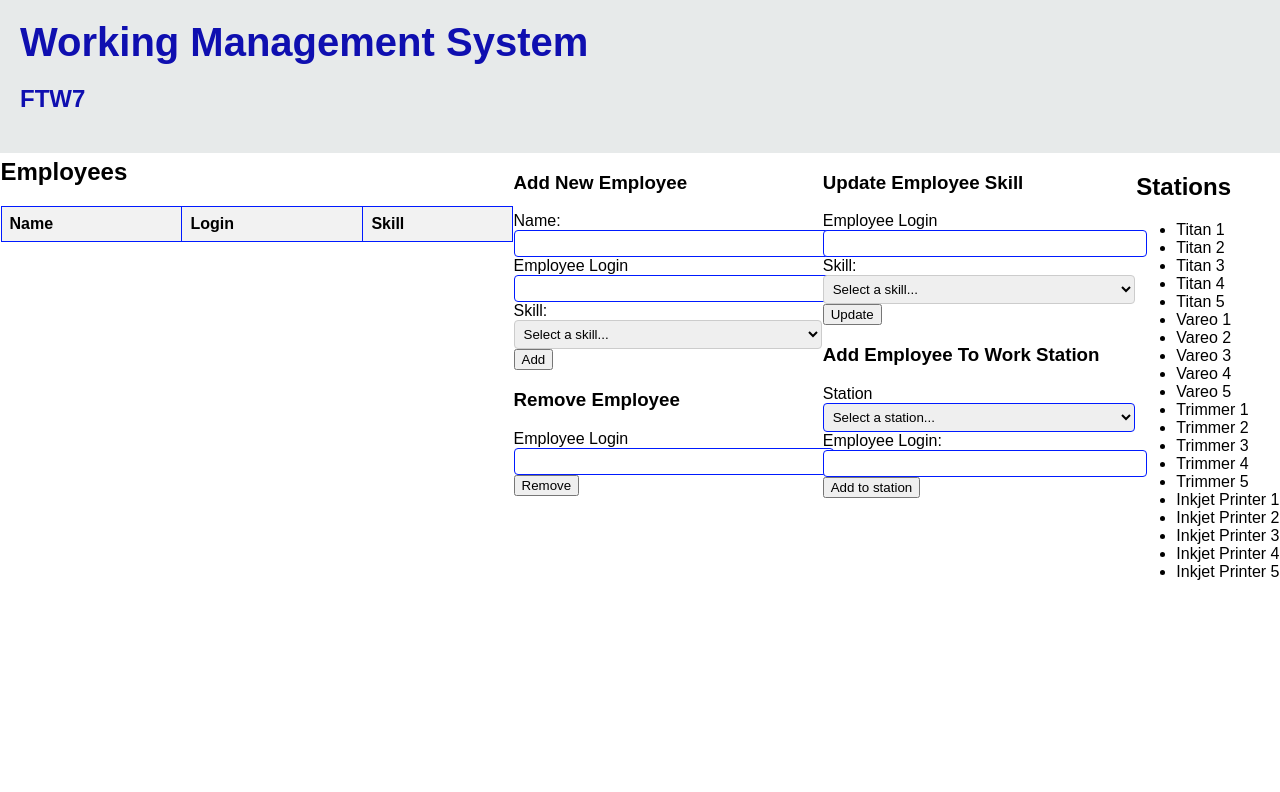
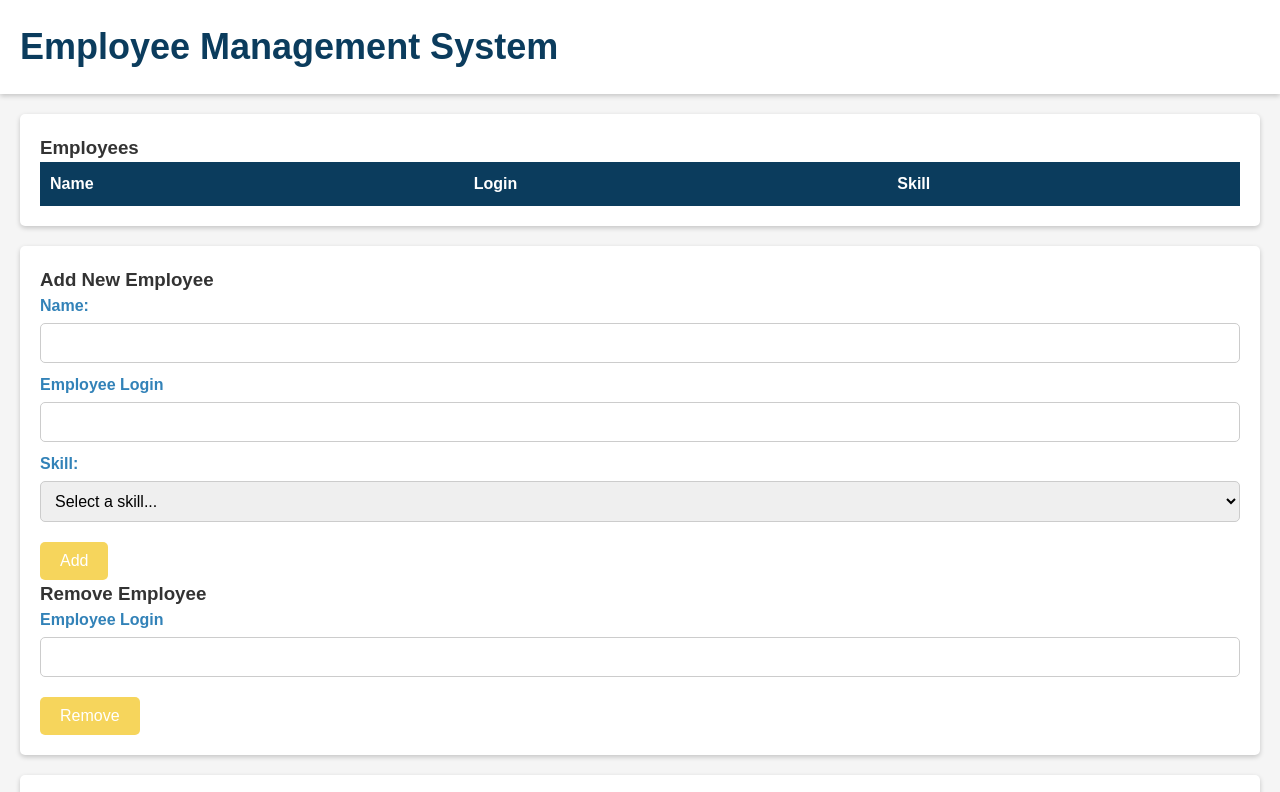
Before and after one commit to nnpk1007/phase-1-project-employee-management-system, a plain HTML site: page index.html in a window 1280 px wide. Shown: the top 792 px of the page. Drawn offline with Linux system fonts and the light colour scheme; no server answers.

Commit message:
fix addEmployee function to check name and login

```diff
--- a/index.html
+++ b/index.html
@@ -9,12 +9,11 @@
   </head>
   <body>
     <header>
-      <h1>Working Management System</h1>
-      <h2>FTW7</h2>
+      <h1>Employee Management System</h1>
     </header>
     <main>
       <section class="employees">
-        <h2>Employees</h2>
+        <h3>Employees</h3>
         <table id="employee-table">
           <thead>
             <tr>
@@ -42,7 +41,7 @@
           </div>
           <div>
             <label for="employee-skill">Skill:</label>
-            <select id="employee-skill">
+            <select id="employee-skill" required>
               <option value="">Select a skill...</option>
               <option value="titan">Titan</option>
               <option value="vareo">Vareo</option>
@@ -69,7 +68,7 @@
           </div>
           <div>
             <label for="employee-skill-update">Skill:</label>
-            <select id="employee-skill-update">
+            <select id="employee-skill-update" required>
               <option value="">Select a skill...</option>
               <option value="titan">Titan</option>
               <option value="vareo">Vareo</option>
@@ -115,9 +114,8 @@
         </form>
       </section>
       <section class="positions">
-        <h2>Stations</h2>
-        <ul>
-
+        <h3>Stations</h3>
+        <ul class="work-station">
           <li>
             Titan 1
             <ul class="employees-at-position" data-position="titan-1">
--- a/main.js
+++ b/main.js
@@ -5,7 +5,7 @@ document.addEventListener("DOMContentLoaded", () => {
   addWork();
   fetchEmployees(); // show employee info when page is load
   addEmployee(); // add new employee and save to db.json
-  removeEmployees()
+  removeEmployees();
   // show employee at station when the page first load
   displayEmployeeAtStation();
 
@@ -41,6 +41,22 @@ document.addEventListener("DOMContentLoaded", () => {
       let employeeName = document.getElementById("employee-name");
       let employeeLogin = document.getElementById("employee-login");
       let employeeSkill = document.getElementById("employee-skill");
+      let employeeTable = document.getElementById("employee-table");
+      let rows = employeeTable.getElementsByTagName("tr");
+
+      for (let i = 0; i < rows.length; i++) {
+        let nameCell = rows[i].querySelectorAll("td")[0];
+        let loginCell = rows[i].querySelectorAll("td")[1];
+
+        if (nameCell && nameCell.textContent === employeeName.value) {
+          alert("Employee name already exist");
+          return;
+        }
+        if (loginCell && loginCell.textContent === employeeLogin.value) {
+          alert("Employee login already exists");
+          return;
+        }
+      }
 
       let newEmployee = {
         name: employeeName.value,
@@ -48,7 +64,6 @@ document.addEventListener("DOMContentLoaded", () => {
         skill: employeeSkill.value,
       };
       saveEmployee(newEmployee);
-
       addEmployeeForm.reset();
     });
   }
@@ -75,14 +90,16 @@ document.addEventListener("DOMContentLoaded", () => {
     const removeEmployeeBtn = document.getElementById("remove-employee-button");
 
     removeEmployeeBtn.addEventListener("click", (event) => {
-      let employeeLogin = document.getElementById("employee-login-remove").value;
+      let employeeLogin = document.getElementById(
+        "employee-login-remove"
+      ).value;
       event.preventDefault();
 
       fetch(`http://localhost:3000/employees?login=${employeeLogin}`)
-      .then(response => response.json())
-      .then(employees => {
+        .then((response) => response.json())
+        .then((employees) => {
           if (employees.length === 0) {
-          alert("Invalid employee login")
+            alert("Invalid employee login");
           }
           let employeeId = employees[0].id;
           console.log(employeeId);
@@ -90,14 +107,14 @@ document.addEventListener("DOMContentLoaded", () => {
           fetch(`http://localhost:3000/employees/${employeeId}`, {
             method: "DELETE",
           })
-        .then(response => response.json())
-        .then(removedEmployee => {
-          removeEmployeeRow(employeeLogin)
-          console.log(removedEmployee)
+            .then((response) => response.json())
+            .then((removedEmployee) => {
+              removeEmployeeRow(employeeLogin);
+              console.log(removedEmployee);
             })
-        .catch(error => console.log(error))
+            .catch((error) => console.log(error));
         })
-      .catch(error => console.log(error))
+        .catch((error) => console.log(error));
     });
   }
 
@@ -115,7 +132,6 @@ document.addEventListener("DOMContentLoaded", () => {
     }
   }
 
-
   function updateEmployeeRow(employee) {
     let employeeTable = document.getElementById("employee-table");
     let rows = employeeTable.getElementsByTagName("tr");
@@ -126,7 +142,6 @@ document.addEventListener("DOMContentLoaded", () => {
       if (loginCell && loginCell.textContent === employee.login) {
         rows[i].querySelectorAll("td")[2].textContent = employee.skill;
         break;
-
       }
     }
   }
@@ -175,7 +190,7 @@ document.addEventListener("DOMContentLoaded", () => {
 
             updateEmployee(employee.id, { skill: skills });
           } else {
-            alert("Employee not found");
+            alert("Skill already exist");
           }
         })
         .catch((error) => console.log("Error fetching:", error));
@@ -218,7 +233,6 @@ document.addEventListener("DOMContentLoaded", () => {
             }
 
             let employee = employees[0];
-            //let login = employee.login;
             let skills = employee.skill;
             let workStation = employee.station;
 
@@ -281,8 +295,9 @@ document.addEventListener("DOMContentLoaded", () => {
 
   function displayEmployeeAtStation() {
     getEmployeesStationsObj().then((employees) => {
+      let stations = document.querySelectorAll(".employees-at-position");
+
       // loop through each station in HTML
-      let stations = document.querySelectorAll(".employees-at-position");
       stations.forEach((station) => {
         let stationName = station.dataset.position;
         let employeeAtStation = Object.keys(employees).filter(
@@ -293,7 +308,7 @@ document.addEventListener("DOMContentLoaded", () => {
         // Generate the list of employees for this position
         employeeAtStation.forEach((employee) => {
           let li = document.createElement("li");
-          li.style.color = "green";
+          li.style.color = "limegreen";
           li.textContent = employee + " ";
           station.appendChild(li);
 
--- a/styles.css
+++ b/styles.css
@@ -1,121 +1,124 @@
-/* set global style */
-body {
-    font-family: Arial, Helvetica, sans-serif;
+/* Reset default browser styles */
+* {
     margin: 0;
     padding: 0;
+    box-sizing: border-box;
   }
 
-/* style header */
+  /* Set a consistent color scheme */
+  :root {
+    --primary-color: #0B3C5D;
+    --secondary-color: #3282B8;
+    --accent-color: #F6D55C;
+    --text-color: #333;
+    --background-color: #F5F5F5;
+  }
+
+  /* Apply styles to the entire page */
+  body {
+    font-family: Arial, sans-serif;
+    font-size: 16px;
+    line-height: 1.5;
+    color: var(--text-color);
+    background-color: var(--background-color);
+  }
+
+  /* Apply styles to the header */
   header {
-    background-color: rgb(231, 234, 234);
-    color: rgb(15, 15, 176);
+    background-color: #fff;
     padding: 20px;
+    box-shadow: 0px 2px 5px rgba(0, 0, 0, 0.2);
+    display: flex;
+    justify-content: space-between;
+    align-items: center;
   }
 
   header h1 {
-    font-size: 40px;
+    margin: 0;
+    font-size: 36px;
     font-weight: bold;
-    margin: 0;
+    color: var(--primary-color);
   }
 
-/* style main section */
-main {
-    display: flex;
-    flex-wrap: wrap;
-    justify-content: space-around;
-    padding: auto;
+  /* Apply styles to the logo image */
+    header img {
+        position: absolute;
+        top: auto;
+        right: 0px;
+        width: 90px; /* Adjust the width as needed */
+        height: 90px; /* Maintain the aspect ratio */
+    }
+  /* Apply styles to section headings */
+  h2 {
+    margin: 0;
+    font-size: 24px;
+    font-weight: bold;
+    color: var(--secondary-color);
+    margin-bottom: 20px;
   }
 
-section.employees {
-    width: 40%;
+  /* Apply styles to main content area */
+  main {
+    margin: 20px;
   }
 
-section.employees form {
-    margin-top: 20px;
+  section {
+    background-color: #fff;
+    padding: 20px;
+    margin-bottom: 20px;
+    box-shadow: 0px 2px 5px rgba(0, 0, 0, 0.2);
+    border-radius: 5px;
   }
 
-section.employees h2 {
-    margin-top: 5px;
+  /* Apply styles to tables */
+  table {
+    width: 100%;
+    border-collapse: collapse;
   }
 
-section.employees label {
+  th {
+    text-align: left;
+    background-color: var(--primary-color);
+    color: #fff;
+    padding: 10px;
+  }
+
+  td {
+    padding: 10px;
+  }
+
+  /* Apply styles to form elements */
+  label {
     display: block;
     margin-bottom: 5px;
+    font-weight: bold;
+    color: var(--secondary-color);
   }
 
-section.employees button[type="submit"] {
-    margin-top: 10px;
+  input[type="text"],
+  select {
+    width: 100%;
+    padding: 10px;
+    border: 1px solid #ccc;
+    border-radius: 5px;
+    font-size: 16px;
+    margin-bottom: 10px;
   }
 
-section.work_station {
-    width: 45%;
+  button[type="submit"],
+  button[type="click"] {
+    background-color: var(--accent-color);
+    color: #fff;
+    padding: 10px 20px;
+    border: none;
+    border-radius: 5px;
+    font-size: 16px;
+    cursor: pointer;
+    margin-top: 10px;
+    transition: background-color 0.3s ease-in-out;
   }
 
-section.work_station ul {
-    margin-top: 0;
+  button[type="submit"]:hover,
+  button[type="click"]:hover {
+    background-color: var(--secondary-color);
   }
-
-section.work_station ul ul {
-    margin-top: 5px;
-    padding-left: 20px;
-}
-
-/*Style employee table*/
-#employee-table {
-	border-collapse: collapse;
-	width: 100%;
-}
-.employees th, td {
-	text-align: left;
-	padding: 8px;
-	border: 1px solid rgb(0, 26, 255);
-}
-.employees th {
-	background-color: #f2f2f2;
-}
-
-  /* Style employees at work station list */
-.employees-at-station {
-    list-style: none;
-    margin: 0;
-    padding: 0;
-}
-
-.employees-at-station li {
-    margin-bottom: 5px;
-}
-
-.green {
-    color: green;
-}
-/* Style form inputs */
-input[type="text"],
-select {
-  border: 1px solid #ccc;
-  border-radius: 4px;
-  padding: 5px;
-  width: 100%;
-}
-
-select option {
-  color: #666;
-}
-
-/* Style form error messages */
-input:invalid,
-select:invalid {
-  border-color: rgb(0, 26, 255);
-}
-
-input:invalid + span,
-select:invalid + span {
-  color: red;
-  font-size: 0.8em;
-  margin-left: 5px;
-}
-
-/* Style success message */
-.success {
-  color: green;
-  margin-top: 10px;
-}
```
Also changed, not shown: db.json (+26 -17 lines), FTW7-logos.jpeg (added). Lines whose indentation alone changed are shown as unchanged.
